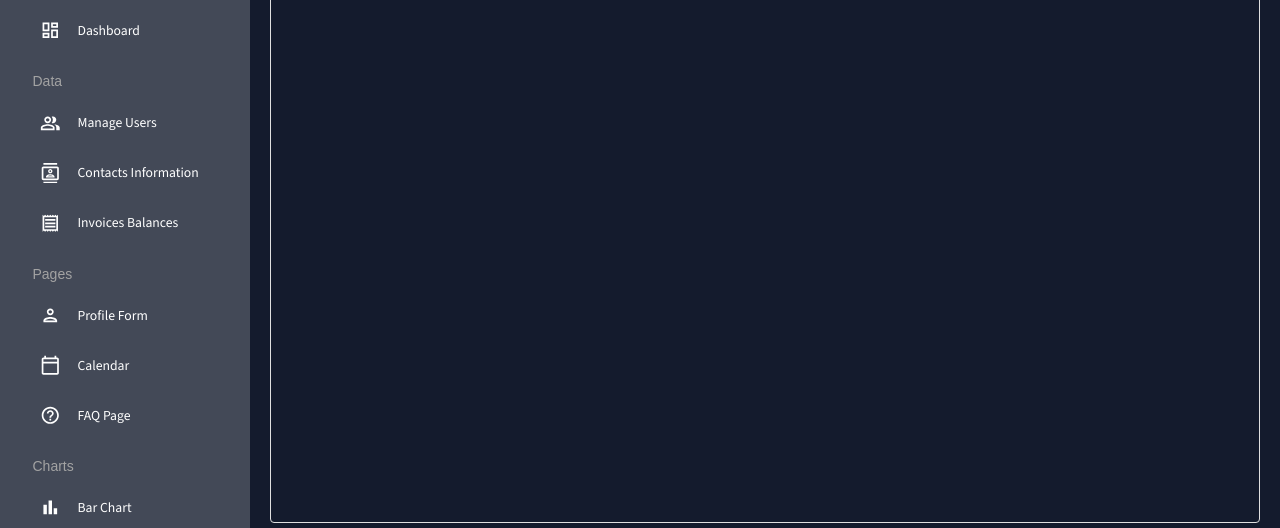
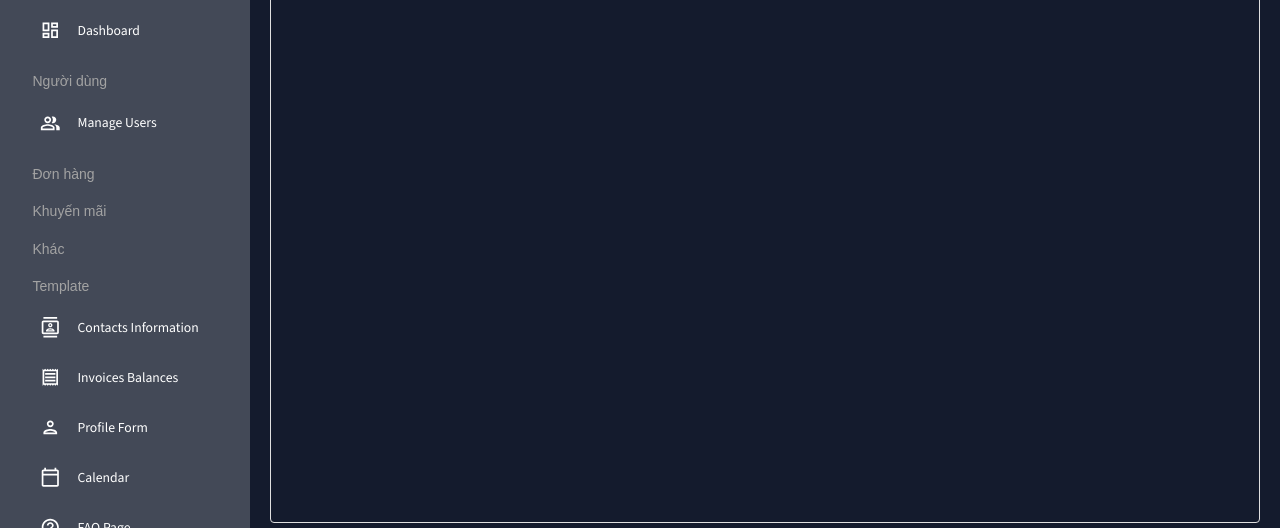
Before and after one commit to nguyenhbtrung/electro-shop-frontend, a React (Vite) app: page /admin/geography in a window 1280 px wide. Shown: the part 260-788 px from the top of the page. Built offline with nearby package versions, Linux system fonts and the light colour scheme.

Commit message:
mod admin sidebar

```diff
--- a/src/pages/admin/layout/sidebar/index.jsx
+++ b/src/pages/admin/layout/sidebar/index.jsx
@@ -140,7 +140,7 @@ const SideBar = () => {
           color={colors.gray[300]}
           sx={{ m: "15px 0 5px 20px" }}
         >
-          {!collapsed ? "Data" : " "}
+          {!collapsed ? "Người dùng" : " "}
         </Typography>{" "}
         <Menu
           menuItemStyles={{
@@ -159,6 +159,86 @@ const SideBar = () => {
             colors={colors}
             icon={<PeopleAltOutlined />}
           />
+
+        </Menu>
+        <Typography
+          variant="h6"
+          color={colors.gray[300]}
+          sx={{ m: "15px 0 5px 20px" }}
+        >
+          {!collapsed ? "Đơn hàng" : " "}
+        </Typography>
+        <Menu
+          menuItemStyles={{
+            button: {
+              ":hover": {
+                color: "#868dfb",
+                background: "transparent",
+                transition: ".4s ease",
+              },
+            },
+          }}
+        >
+
+        </Menu>
+        <Typography
+          variant="h6"
+          color={colors.gray[300]}
+          sx={{ m: "15px 0 5px 20px" }}
+        >
+          {!collapsed ? "Khuyến mãi" : " "}
+        </Typography>
+        <Menu
+          menuItemStyles={{
+            button: {
+              ":hover": {
+                color: "#868dfb",
+                background: "transparent",
+                transition: ".4s ease",
+              },
+            },
+          }}
+        >
+
+        </Menu>
+        <Typography
+          variant="h6"
+          color={colors.gray[300]}
+          sx={{ m: "15px 0 5px 20px" }}
+        >
+          {!collapsed ? "Khác" : " "}
+        </Typography>
+        <Menu
+          menuItemStyles={{
+            button: {
+              ":hover": {
+                color: "#868dfb",
+                background: "transparent",
+                transition: ".4s ease",
+              },
+            },
+          }}
+        >
+
+        </Menu>
+        <Typography
+          variant="h6"
+          color={colors.gray[300]}
+          sx={{ m: "15px 0 5px 20px" }}
+        >
+          {!collapsed ? "Template" : " "}
+        </Typography>{" "}
+        <Menu
+          menuItemStyles={{
+            button: {
+              ":hover": {
+                color: "#868dfb",
+                background: "transparent",
+                transition: ".4s ease",
+              },
+            },
+          }}
+        >
           <Item
             title="Contacts Information"
             path="/admin/contacts"
@@ -171,25 +251,7 @@ const SideBar = () => {
             colors={colors}
             icon={<ReceiptOutlined />}
           />
-        </Menu>
-        <Typography
-          variant="h6"
-          color={colors.gray[300]}
-          sx={{ m: "15px 0 5px 20px" }}
-        >
-          {!collapsed ? "Pages" : " "}
-        </Typography>
-        <Menu
-          menuItemStyles={{
-            button: {
-              ":hover": {
-                color: "#868dfb",
-                background: "transparent",
-                transition: ".4s ease",
-              },
-            },
-          }}
-        >
+
           <Item
             title="Profile Form"
             path="/admin/form"
@@ -208,25 +270,7 @@ const SideBar = () => {
             colors={colors}
             icon={<HelpOutlineOutlined />}
           />
-        </Menu>
-        <Typography
-          variant="h6"
-          color={colors.gray[300]}
-          sx={{ m: "15px 0 5px 20px" }}
-        >
-          {!collapsed ? "Charts" : " "}
-        </Typography>
-        <Menu
-          menuItemStyles={{
-            button: {
-              ":hover": {
-                color: "#868dfb",
-                background: "transparent",
-                transition: ".4s ease",
-              },
-            },
-          }}
-        >
+
           <Item
             title="Bar Chart"
             path="/admin/bar"
@@ -258,6 +302,7 @@ const SideBar = () => {
             icon={<WavesOutlined />}
           />
         </Menu>
+
       </Box>
     </Sidebar>
   );
```
